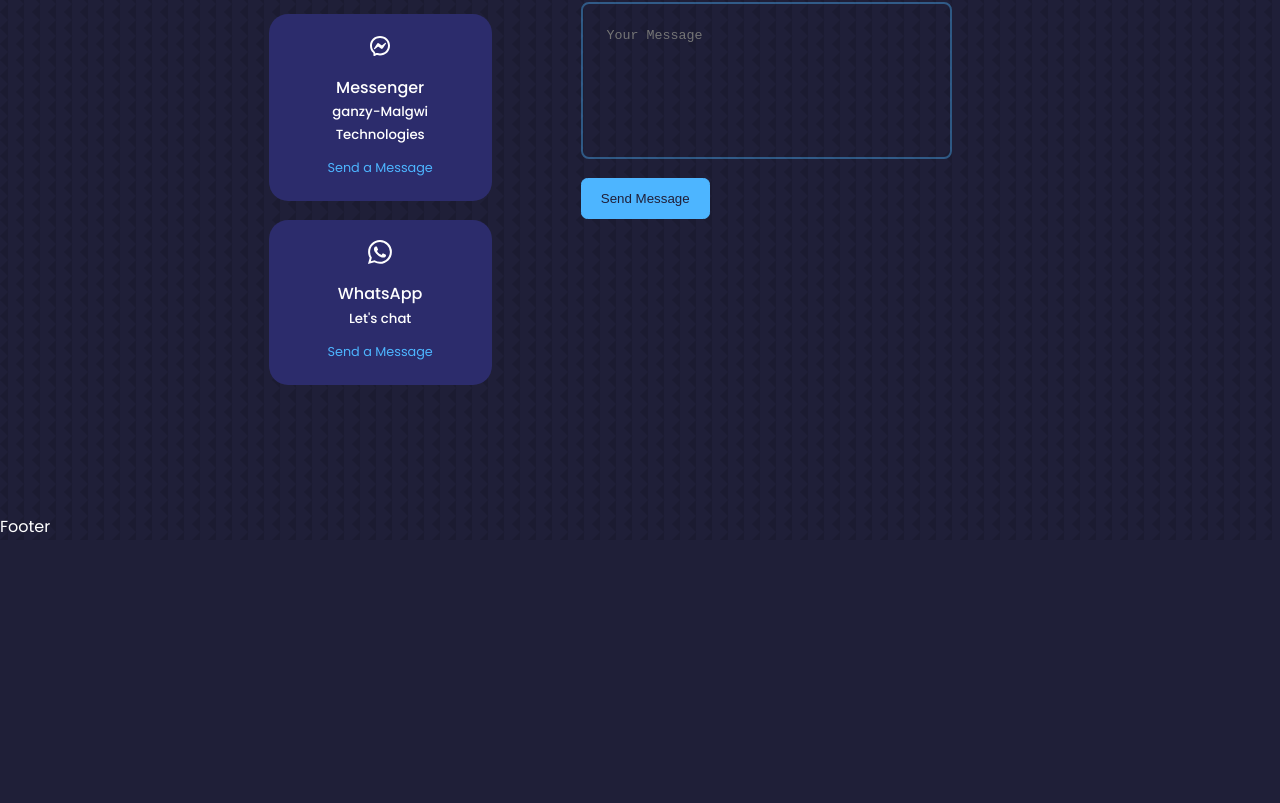
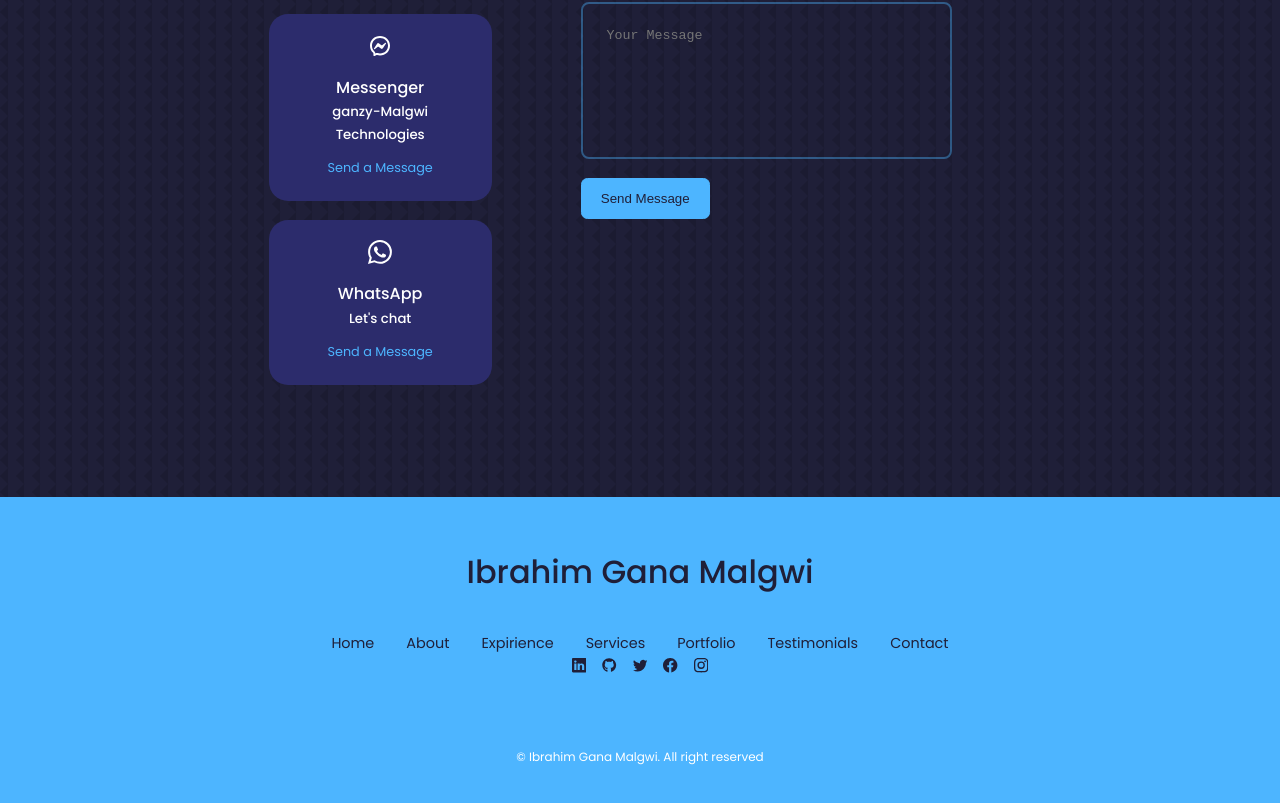
Before and after one commit to IbrahimMalgwi/Ibrahim-Portfolio, a React (Create React App) app: page / in a window 1280 px wide. Shown: the part 5036-5839 px from the top of the page. Before the commit the page ends 5576 px from the top, so only its background shows below. Built offline with nearby package versions, Linux system fonts and the light colour scheme.

Commit message:
footer component done

```diff
--- a/src/components/footer/Footer.jsx
+++ b/src/components/footer/Footer.jsx
@@ -1,12 +1,80 @@
+/* eslint-disable jsx-a11y/anchor-is-valid */
 import React from 'react'
 import "./footer.css";
+import { BsLinkedin, BsTwitter } from "react-icons/bs";
+import { FaGithub } from "react-icons/fa";
+import { BsFacebook } from "react-icons/bs";
+import { BsInstagram } from "react-icons/bs";
+
 
 const Footer = () => {
   return (
-    <section id='footer'>
-      Footer
-    </section>
-  )
+    <footer id="footer">
+      <a href="#" className="footer__logo">
+       Ibrahim Gana Malgwi
+      </a>
+
+      <ul className="permalinks">
+        <li>
+          <a href="#">Home</a>
+        </li>
+        <li>
+          <a href="#about">About</a>
+        </li>
+        <li>
+          <a href="#experience">Expirience</a>
+        </li>
+        <li>
+          <a href="#services">Services</a>
+        </li>
+        <li>
+          <a href="#portfolio">Portfolio</a>
+        </li>
+        <li>
+          <a href="#testimonials">Testimonials</a>
+        </li>
+        <li>
+          <a href="#contact">Contact</a>
+        </li>
+      </ul>
+
+      <div className="footer__socials">
+        <a
+          href="https://www.linkedin.com/in/ibrahim-gana-malgwi/"
+          target="_blank"
+          rel="noreferrer"
+        > <BsLinkedin /> </a>
+
+        <a
+          href="https://github.com/IbrahimMalgwi"
+          target="_blank"
+          rel="noreferrer"
+        > <FaGithub / > </a>
+
+        <a
+          href="https://twitter.com/GanzyMalgwi"
+          target="_blank"
+          rel="noreferrer"
+        > <BsTwitter /> </a>
+
+        <a
+          href="https://www.facebook.com/GanzyMalgwi"
+          target="_blank"
+          rel="noreferrer"
+        > <BsFacebook /> </a>
+
+        <a
+          href="https://www.instagram.com/ganzymalgwi/"
+          target="_blank"
+          rel="noreferrer"
+        > <BsInstagram /> </a>
+      </div>
+
+      <div className="footer__copyright">
+        <small>&copy; Ibrahim Gana Malgwi. All right reserved</small>
+      </div>
+    </footer>
+  );
 }
 
 export default Footer
--- a/src/components/footer/footer.css
+++ b/src/components/footer/footer.css
@@ -0,0 +1,53 @@
+footer {
+   background: var(--color-primary);
+   padding: 3rem 0;
+   text-align: center;
+   font-size: 0.9rem;
+   margin-top: 7rem;
+}
+
+footer a {
+   color: var(--color-bg);
+}
+
+.footer__logo {
+   font-size: 2rem;
+   font-weight: 500;
+   margin-bottom: 2REM;
+   display: inline-block;
+}
+
+.permalinks {
+   display: flex;
+   flex-wrap: wrap;
+   justify-content: center;
+   gap: 2rem;
+   margin: 0 3rem auto;
+}
+
+.footer__socials {
+   display: flex;
+   justify-content: center;
+   gap: 1rem;
+   margin-bottom: 4rem;
+}
+
+.footer_socials a {
+   background: var(--color-bg);
+   color: var(--color-white);
+   padding: 0.8rem;
+   border-radius: 0.7rem;
+   display: flex;
+   border: 1px solid transparent;
+}
+
+.footer__socials a:hover {
+   background: transparent;
+   color: var(--color-bg);
+   border-color: var(--color-bg);
+}
+
+.foot__copyright {
+   margin-bottom: 4rem;
+   color: var(--color-bg);
+}
```
